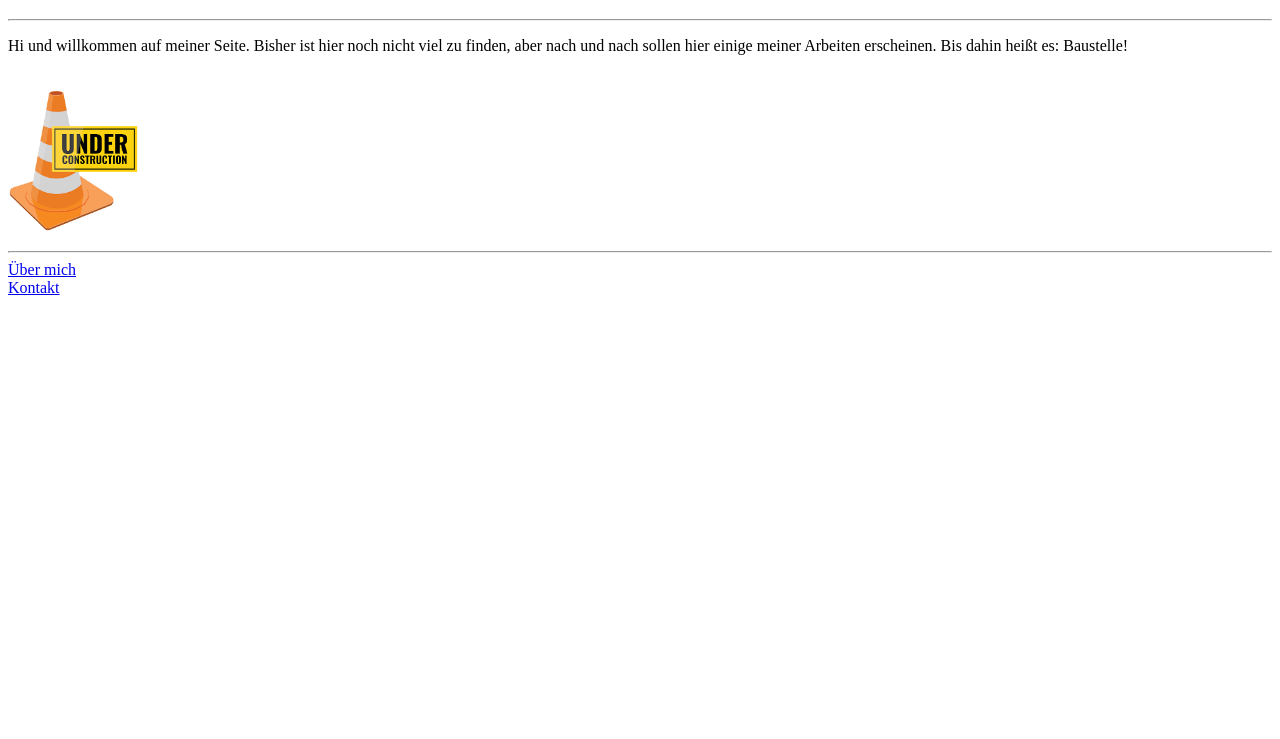
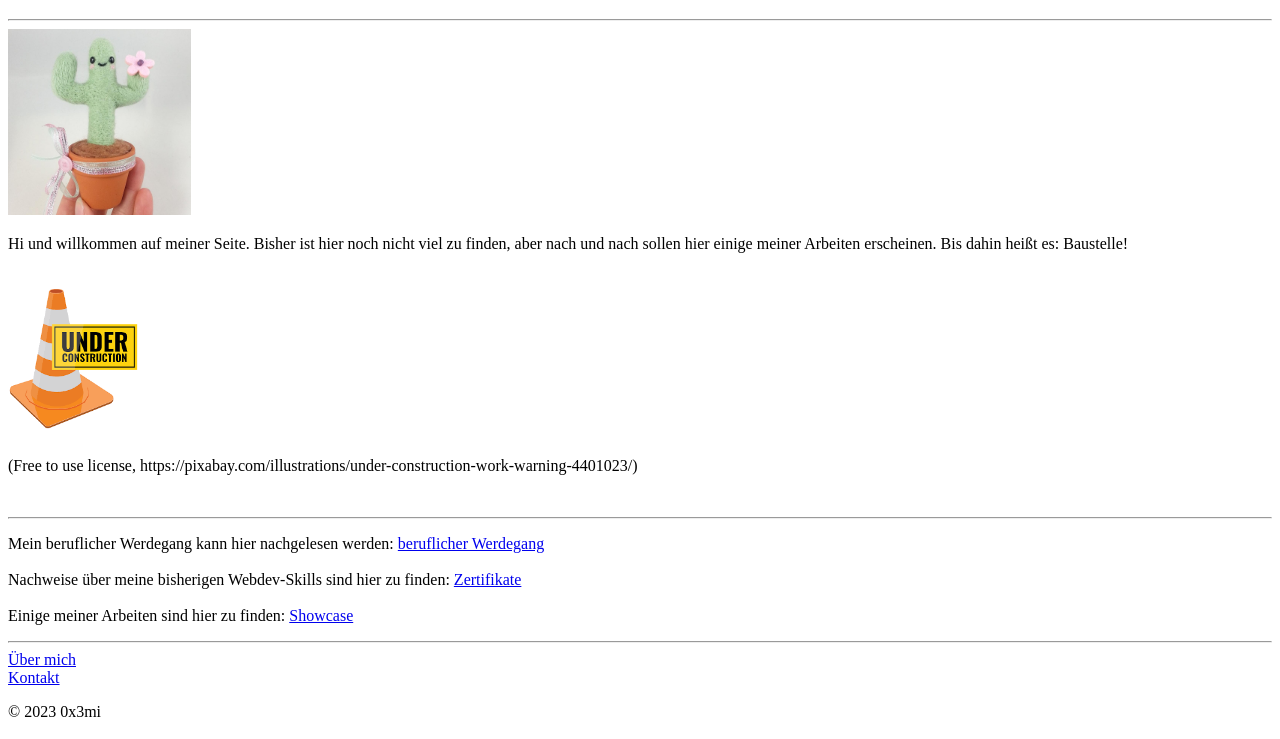
Before and after one commit to 0x3mi/portfolio, a plain HTML site: page index.html in a window 1280 px wide. Shown: the part 61-800 px from the top of the page. Drawn offline with Linux system fonts and the light colour scheme.

Commit message:
Add files via upload

```diff
--- a/index.html
+++ b/index.html
@@ -9,14 +9,28 @@
 <body>
     <h1>Mein Portfolio</h1>
     <hr>
+    <img src="./assets/images/Kaktus.png" alt="ein kleiner textilkaktus">
     <p>Hi und willkommen auf meiner Seite. Bisher ist hier noch nicht viel zu finden, aber nach und nach sollen hier einige meiner Arbeiten erscheinen. Bis dahin heißt es: Baustelle!</p>
+
     <br>
     <img src="./assets/images/under_construction.png" alt="sign which states: under construction" height="150">
+    <p >(Free to use license, https://pixabay.com/illustrations/under-construction-work-warning-4401023/)</p>
     <br>
+    <hr>
+
+    <p>Mein beruflicher Werdegang kann hier nachgelesen werden: <a href="./public/ausbildung.html">beruflicher Werdegang</a><br><br>
+
+    Nachweise über meine bisherigen Webdev-Skills sind hier zu finden: <a href="./public/certificates.html">Zertifikate</a> <br><br>
+
+    Einige meiner Arbeiten sind hier zu finden: <a href="./public/showcase.html">Showcase</a>
+    </p>
 
     <hr>
     <a href="./public/about.html">Über mich</a> <br>
     <a href="./public/contact.html">Kontakt</a>
 
+    <footer>
+        <p>© 2023 0x3mi</p>
+    </footer>
 </body>
 </html>
```
Also changed, not shown: assets/images/Kaktus.png (added).
